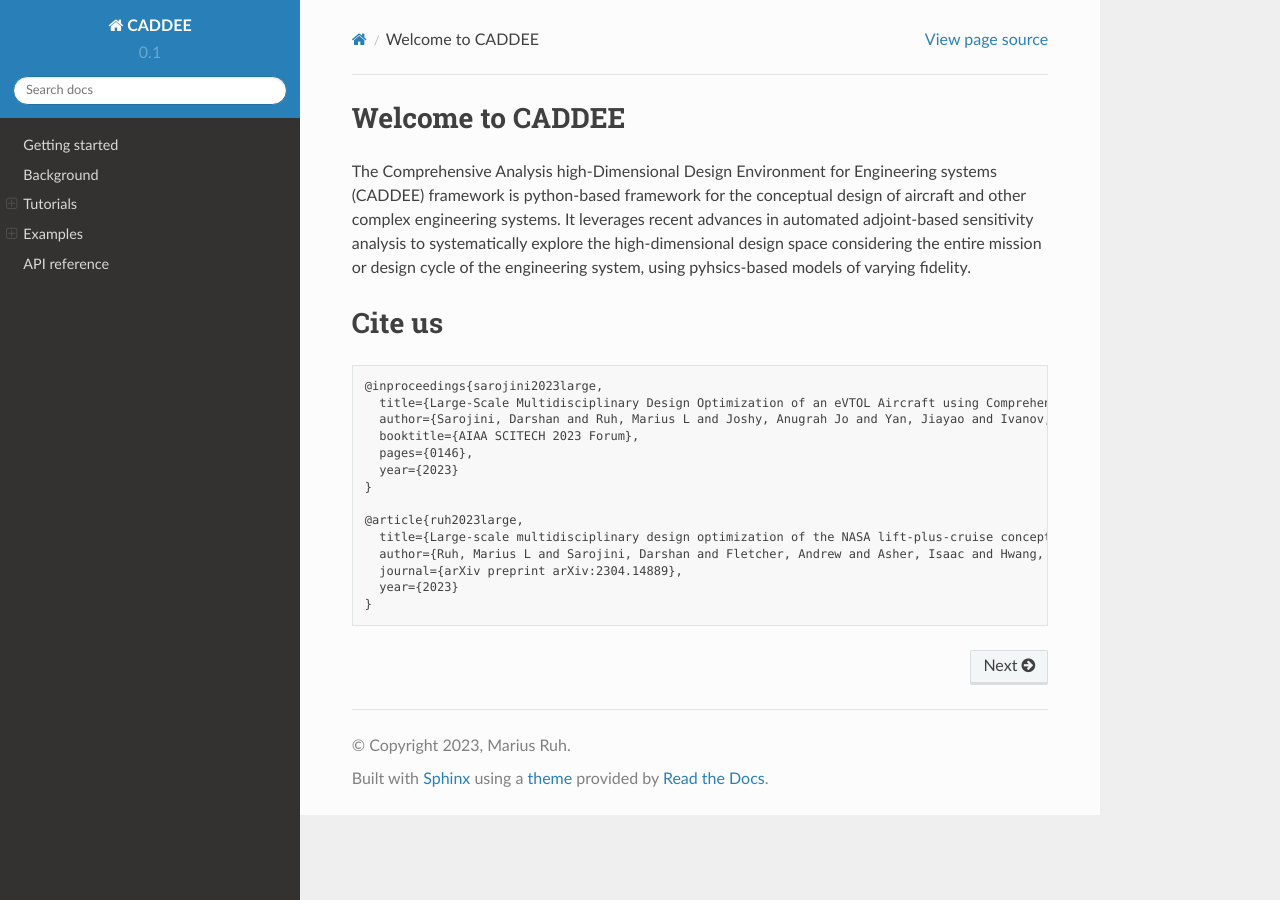
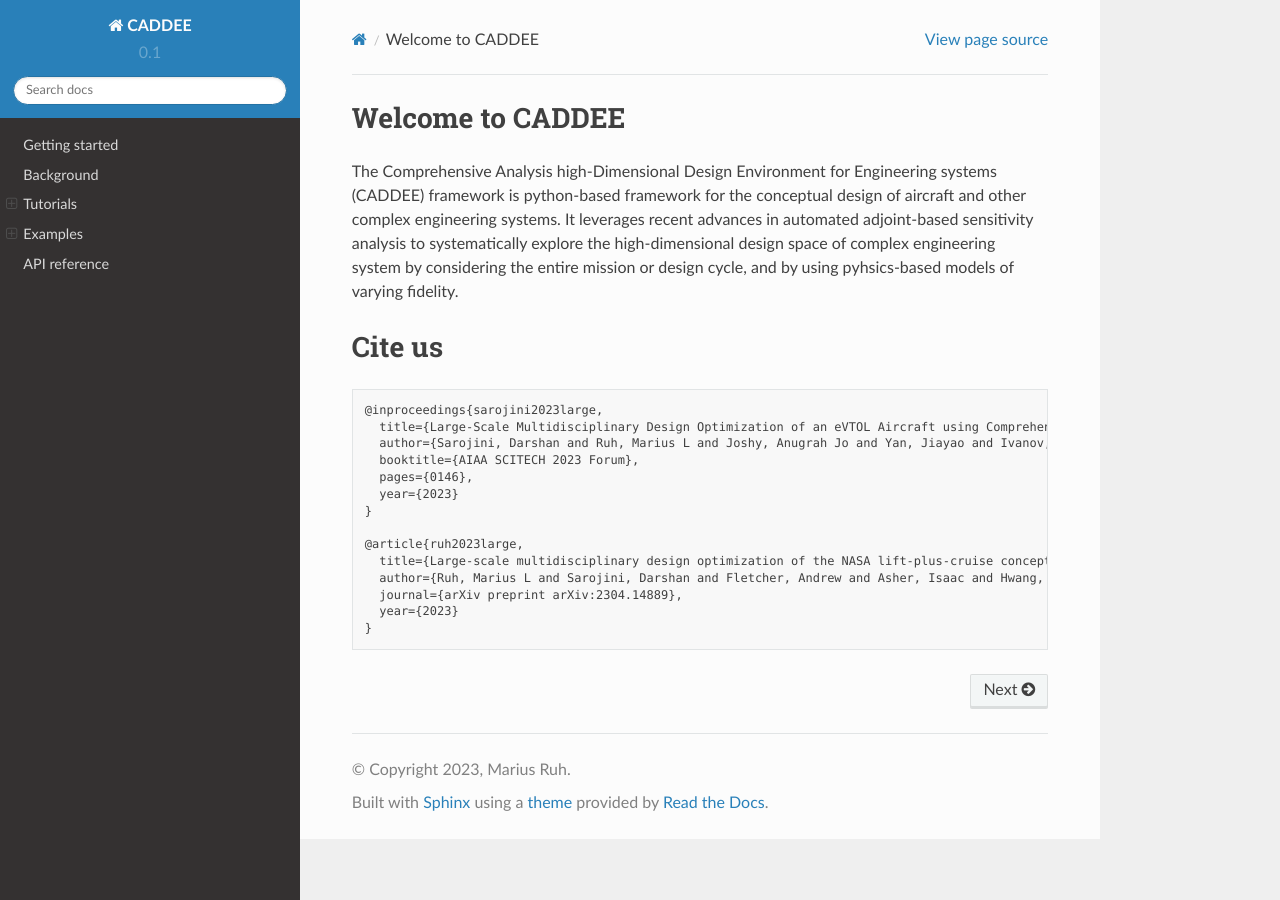
Before and after one commit to LSDOlab/caddee_new, a Sphinx documentation site: the page built from docs/index.md, in a window 1280 px wide. Built offline with Sphinx 7.4.7 and the Read the Docs theme 2.0.0, drawn with Linux system fonts in a browser that asks for light colours; pages that are not in the unit, such as notebooks, are missing from menus.

Commit message:
update docs and setup.py

```diff
--- a/docs/src/welcome.md
+++ b/docs/src/welcome.md
@@ -2,8 +2,7 @@
 
 
 The Comprehensive Analysis high-Dimensional Design Environment for Engineering systems (CADDEE) framework is python-based framework for the conceptual design of aircraft and other
-complex engineering systems. It leverages recent advances in automated adjoint-based sensitivity analysis to systematically explore the high-dimensional design space considering the entire
-mission or design cycle of the engineering system, using pyhsics-based models of varying fidelity.
+complex engineering systems. It leverages recent advances in automated adjoint-based sensitivity analysis to systematically explore the high-dimensional design space of complex engineering system by considering the entire mission or design cycle, and by using pyhsics-based models of varying fidelity.
 
 
 # Cite us
--- a/setup.py
+++ b/setup.py
@@ -38,6 +38,7 @@ setup(
         'numpy',
         'pytest',
         'myst-nb',
+        'csdl @ git+https://github.com/LSDOlab/csdl.git',
         'sphinx',
         'sphinx_rtd_theme',
         'sphinx-copybutton',
```
